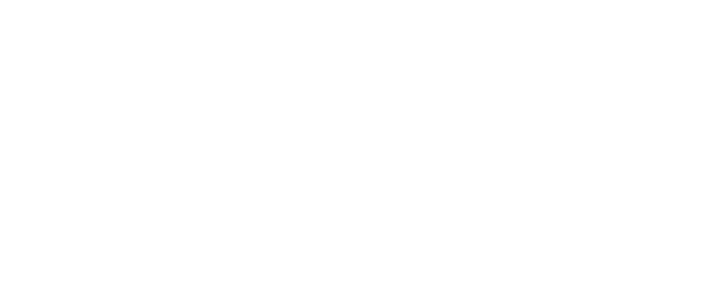
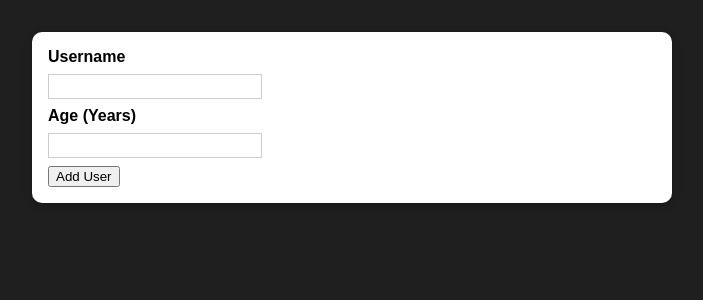
Before and after one commit to hens-virtuella-varld/react-complete-guide-code-along, a React (Create React App) app: page / in a window 1280 px wide. Shown: the top 300 px of the page, without its empty margins (288-991 px from the left). Built offline with nearby package versions, Linux system fonts and the light colour scheme.

Commit message:
feat: :sparkles: add components: AddUser, Card

```diff
--- a/src/App.js
+++ b/src/App.js
@@ -1,12 +1,12 @@
-import React from 'react';
-
+import React from "react";
+import AddUser from "./components/Users/AddUser";
 
 function App() {
-  return (
-    <div>
-
-    </div>
-  );
+	return (
+		<div>
+			<AddUser />
+		</div>
+	);
 }
 
 export default App;
--- /dev/null
+++ b/src/components/UI/Card.js
@@ -0,0 +1,10 @@
+import React from "react";
+import classes from "./Card.module.css";
+
+const Card = (props) => {
+	return (
+		<div className={`${classes.card} ${props.className}`}>{props.children}</div>
+	);
+};
+
+export default Card;
--- /dev/null
+++ b/src/components/UI/Card.module.css
@@ -0,0 +1,5 @@
+.card {
+	background: white;
+	box-shadow: 0 2px 8px rgba(0, 0, 0, 0.26);
+	border-radius: 10px;
+}
--- /dev/null
+++ b/src/components/Users/AddUser.js
@@ -0,0 +1,24 @@
+import React from "react";
+
+import Card from "../UI/Card";
+import classes from "./AddUser.module.css";
+
+const AddUser = () => {
+	const addUserHandler = (event) => {
+		event.preventDefault();
+	};
+
+	return (
+		<Card className={classes.input}>
+			<form onSubmit={addUserHandler}>
+				<label htmlFor="username">Username</label>
+				<input type="text" id="username" />
+				<label htmlFor="age">Age (Years) </label>
+				<input type="number" id="age" />
+				<button type="submit">Add User</button>
+			</form>
+		</Card>
+	);
+};
+
+export default AddUser;
--- /dev/null
+++ b/src/components/Users/AddUser.module.css
@@ -0,0 +1,26 @@
+.input {
+	margin: 2rem auto;
+	padding: 1rem;
+	width: 90%;
+	max-width: 40rem;
+}
+
+.input label {
+	display: block;
+	font-weight: bold;
+	margin-bottom: 0.5rem;
+}
+
+.input input {
+	font: inherit;
+	display: block;
+	width: 100;
+	border: 1px solid #ccc;
+	padding: 0.15rem;
+	margin-bottom: 0.5rem;
+}
+
+.input input:focus {
+	outline: none;
+	border-color: #4f005f;
+}
--- a/src/index.css
+++ b/src/index.css
@@ -1,11 +1,12 @@
 * {
-  box-sizing: border-box;
+	box-sizing: border-box;
 }
 
 html {
-  font-family: sans-serif;
+	font-family: sans-serif;
+	background: #1f1f1f;
 }
 
 body {
-  margin: 0;
+	margin: 0;
 }
```
